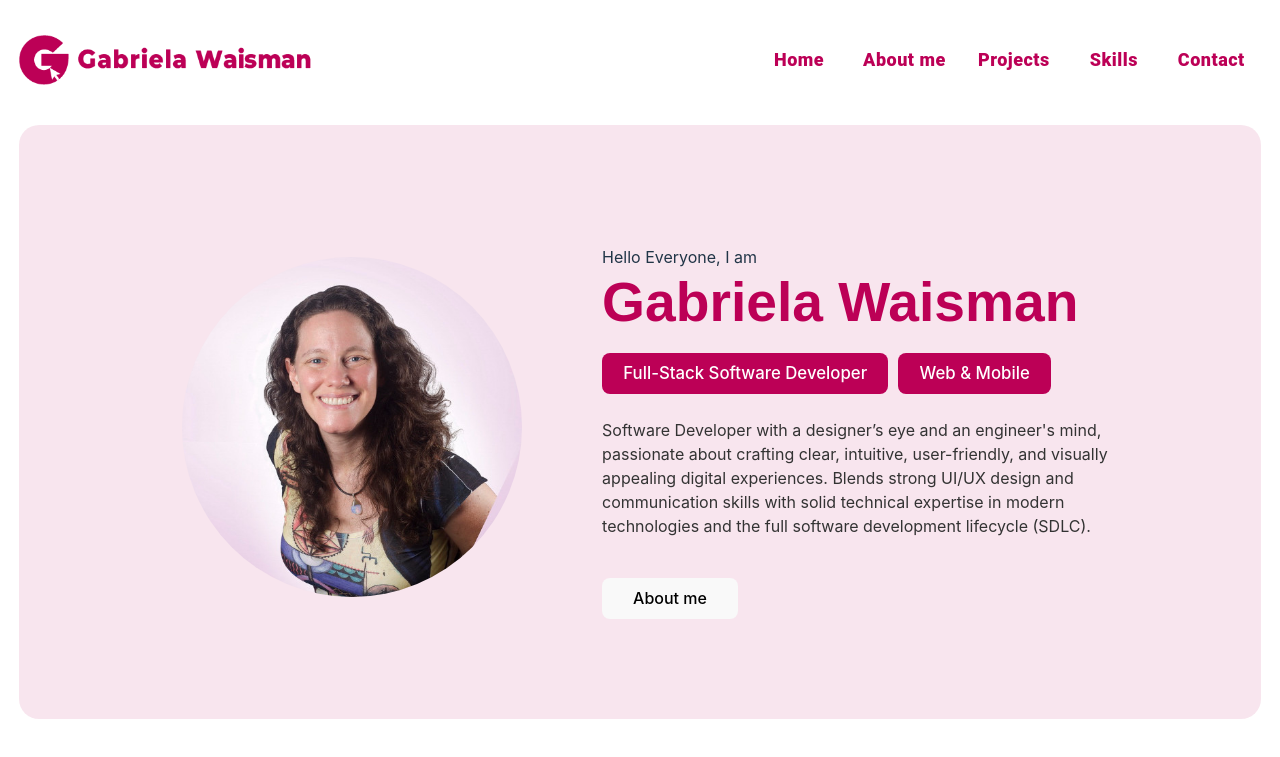
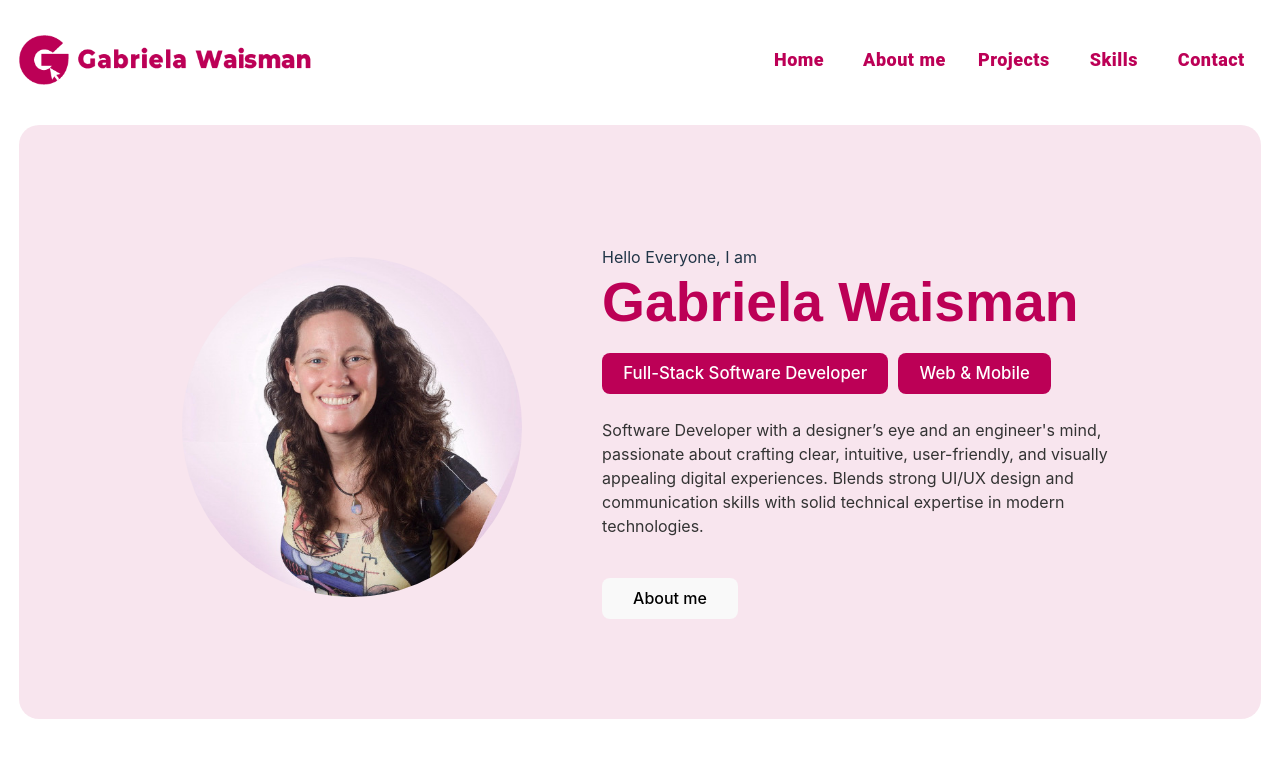
Before and after one commit to Wisegirlie/Portfolio-Wisegirlie, a React (Vite) app: page / in a window 1280 px wide. Shown: the top 757 px of the page. Built offline with nearby package versions, Linux system fonts and the light colour scheme.

Commit message:
Text correction

```diff
--- a/src/components/home.jsx
+++ b/src/components/home.jsx
@@ -32,7 +32,7 @@ export default function Home() {
                         </div>
                         <br /> <br />
                         <span style={{ color: "#333" }}>
-                            Software Developer with a designer’s eye and an engineer's mind, passionate about crafting clear, intuitive, user-friendly, and visually appealing digital experiences. Blends strong UI/UX design and communication skills with solid technical expertise in modern technologies and the full software development lifecycle (SDLC).
+                            Software Developer with a designer’s eye and an engineer's mind, passionate about crafting clear, intuitive, user-friendly, and visually appealing digital experiences. Blends strong UI/UX design and communication skills with solid technical expertise in modern technologies.
                         </span>
                         <br />
                         <Link to="/about">
```
